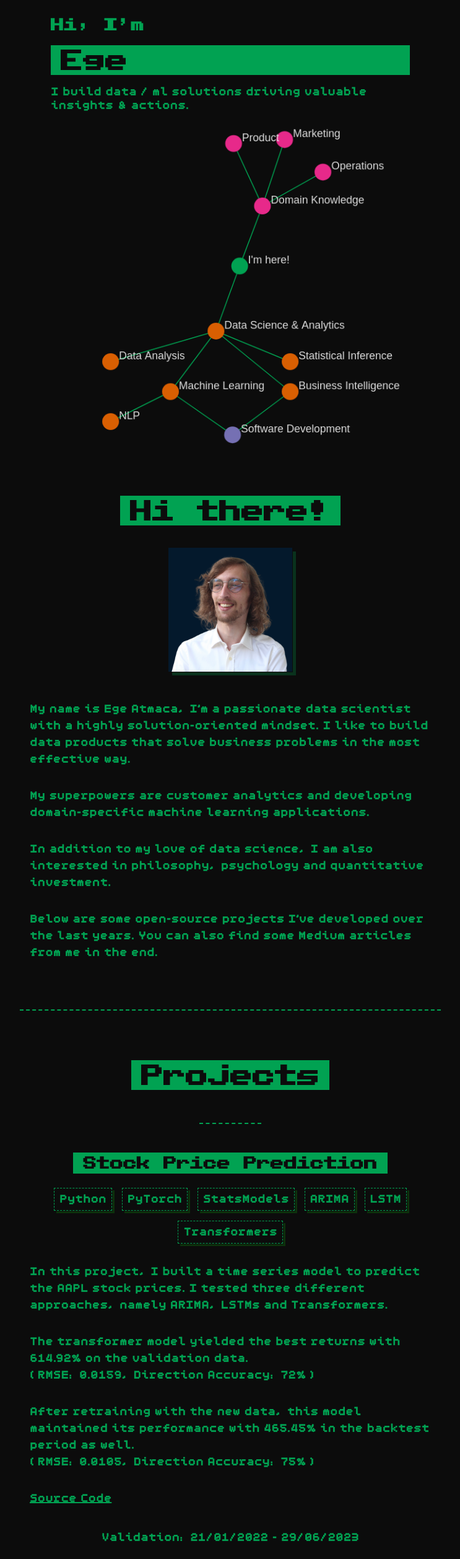
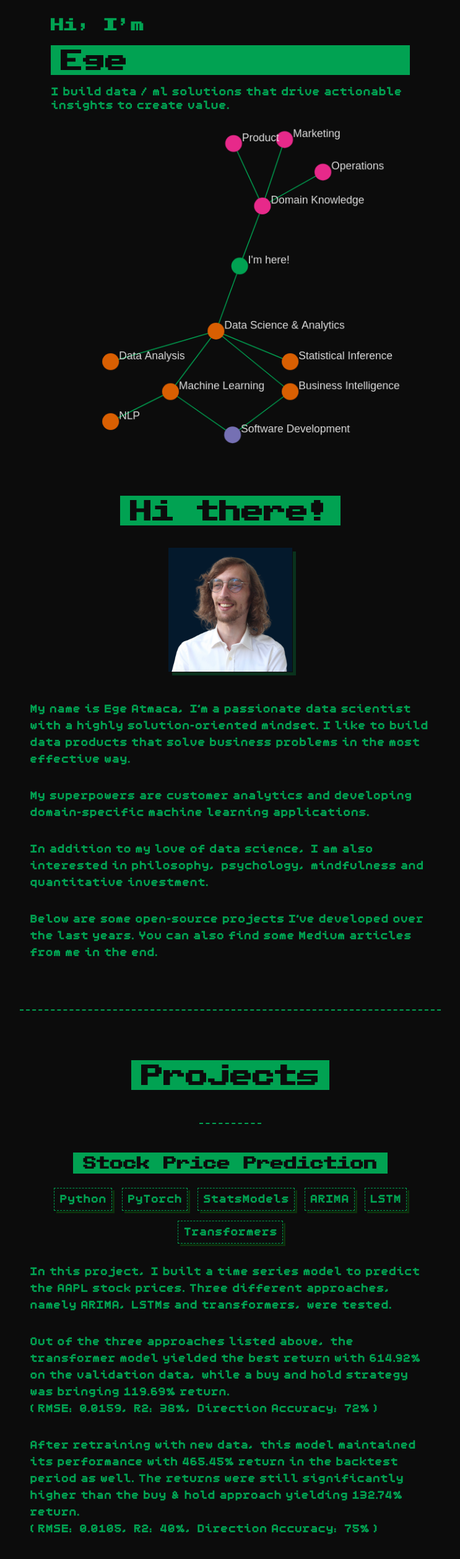
Before and after one commit to egeatmaca/egeatmaca.github.io, a React (Create React App) app: page / in a window 1280 px wide. Shown: the top 2516 px of the page at 62% size, without its empty margins (268-1011 px from the left). Built offline with nearby package versions, Linux system fonts and the light colour scheme.

Commit message:
projects updated + minor changes in hero and about

```diff
--- a/src/components/About.js
+++ b/src/components/About.js
@@ -20,7 +20,7 @@ function About() {
           My superpowers are customer analytics and developing domain-specific machine learning applications.
         </p>
         <p>
-          In addition to my love of data science, I am also interested in philosophy, psychology and quantitative investment.
+          In addition to my love of data science, I am also interested in philosophy, psychology, mindfulness and quantitative investment.
         </p>
         <p>
           Below are some open-source projects I've developed over the last years. You can also find some Medium articles from me in the end.
--- a/src/components/Hero.js
+++ b/src/components/Hero.js
@@ -7,7 +7,7 @@ function Hero() {
         <h3>Hi, I’m</h3>
         <h1>Ege</h1>
         <div>
-          I build data / ml solutions driving valuable insights & actions.
+          I build data / ml solutions that drive actionable insights to create value.
         </div>
         <NetworkGraph/>
       </div>
--- a/src/components/Projects.js
+++ b/src/components/Projects.js
@@ -2,8 +2,7 @@ import './Projects.css';
 import stockPriceValidation from '../images/projects/stock-price-validation.png';
 import stockPriceBacktest from '../images/projects/stock-price-backtest.png';
 import legalpha from '../images/projects/legalpha.png';
-import askTheDB1 from '../images/projects/ask-the-db-1.png';
-import askTheDB2 from '../images/projects/ask-the-db-2.png';
+import askTheDB from '../images/projects/ask-the-db.png';
 
 function Projects() {
     return (
@@ -21,15 +20,17 @@ function Projects() {
             </ul>
             <p>
                 In this project, I built a time series model to predict the AAPL stock prices.
-                I tested three different approaches, namely ARIMA, LSTMs and Transformers.
+                Three different approaches, namely ARIMA, LSTMs and transformers, were tested.
             </p>
             <p>
-                The transformer model yielded the best returns with 614.92% on the validation data.
-                <br/>(RMSE: 0.0159, Direction Accuracy: 72%)
+                Out of the three approaches listed above, the transformer model yielded the best return with 614.92% on the validation data,
+                while a buy and hold strategy was bringing 119.69% return.
+                <br/>(RMSE: 0.0159, R2: 38%, Direction Accuracy: 72%)
             </p>
             <p>
-                After retraining with the new data, this model maintained its performance with 465.45% in the backtest period as well.
-                <br/>(RMSE: 0.0105, Direction Accuracy: 75%)
+                After retraining with new data, this model maintained its performance with 465.45% return in the backtest period as well.
+                The returns were still significantly higher than the buy & hold approach yielding 132.74% return.
+                <br/>(RMSE: 0.0105, R2: 40%, Direction Accuracy: 75%)
             </p>
             <p><a href="https://github.com/egeatmaca/stock_price_prediction" target="__blank">Source Code</a></p>
             <br />
@@ -59,12 +60,27 @@ function Projects() {
                 <li>Python</li>
                 <li>Tensorflow</li>
                 <li>FastAPI</li>
+                <li>Javascript</li>
                 <li>Docker</li>
             </ul>
             <p>
-                Lorem ipsum. Lorem ipsum. Lorem ipsum.<br/>
-                <p><a href="https://github.com/egeatmaca/Legalpha" target="__blank">Source Code</a></p>
+                For equal rights everyone should have equal access to legal information.
+                However, laws are always encrypted in some mysterious language, especially if you are living in a foreign country.
             </p>
+            <p>
+                This is why I developed Legalpha. A Q&A chatbot answering questions about German tenancy law in an easy to digest language.
+            </p>
+            <p>
+                For this purpose, I used a good old intent classifier leveraging BERT sentence embeddings as inputs.
+                No GenAI or hallucinations are involved.
+                After classifying your intent, Legalpha replies with as many references as possible to the actual legal paragraphs.
+                So, you can double-check the information it provides.
+                It's built to be as reliable as possible considering the application challenges of ML in the legal space.
+            </p>
+            <p>
+                Currently, it can answer questions in 36 different topics about contract termination and deposit with 95% accuracy.
+            </p>
+            <p><a href="https://github.com/egeatmaca/Legalpha" target="__blank">Source Code</a></p>
             <br />
             <div className="screenshot">
                 <img
@@ -84,19 +100,21 @@ function Projects() {
                 <li>Docker</li>
             </ul>
             <p>
-                Lorem ipsum. Lorem ipsum. Lorem ipsum.<br/>
-                <p><a href="https://github.com/egeatmaca/AskTheDB" target="__blank">Source Code</a></p>
+                To leverage data analytics in an organization fully, we should engage domain experts in analytics processes as well.
+                Using their domain knowledge, they can ask pretty good questions to data.
+                These questions often lead to valuable and actionable insights.
+                However, most domain experts don't have the technical skills to interact with data and get the answers.
             </p>
+            <p>
+                AskTheDB enables users to ask questions in natural language and get results from their databases.
+                It translates the database schema and user questions to SQL queries using the ChatGPT API.
+                And then brings the results from your database.
+            </p>
+            <p><a href="https://github.com/egeatmaca/AskTheDB" target="__blank">Source Code</a></p>
             <br />
             <div className="screenshot">
                 <img
-                    src={askTheDB1}
-                    width="100%"
-                    alt="AskTheDB Screenshot 1"
-                    loading="lazy"
-                />
-                <img
-                    src={askTheDB2}
+                    src={askTheDB}
                     width="100%"
                     alt="AskTheDB Screenshot 2"
                     loading="lazy"
```
Also changed, not shown: src/images/projects/ask-the-db-1.png (deleted), src/images/projects/ask-the-db.png (renamed from src/images/projects/ask-the-db-2.png).
